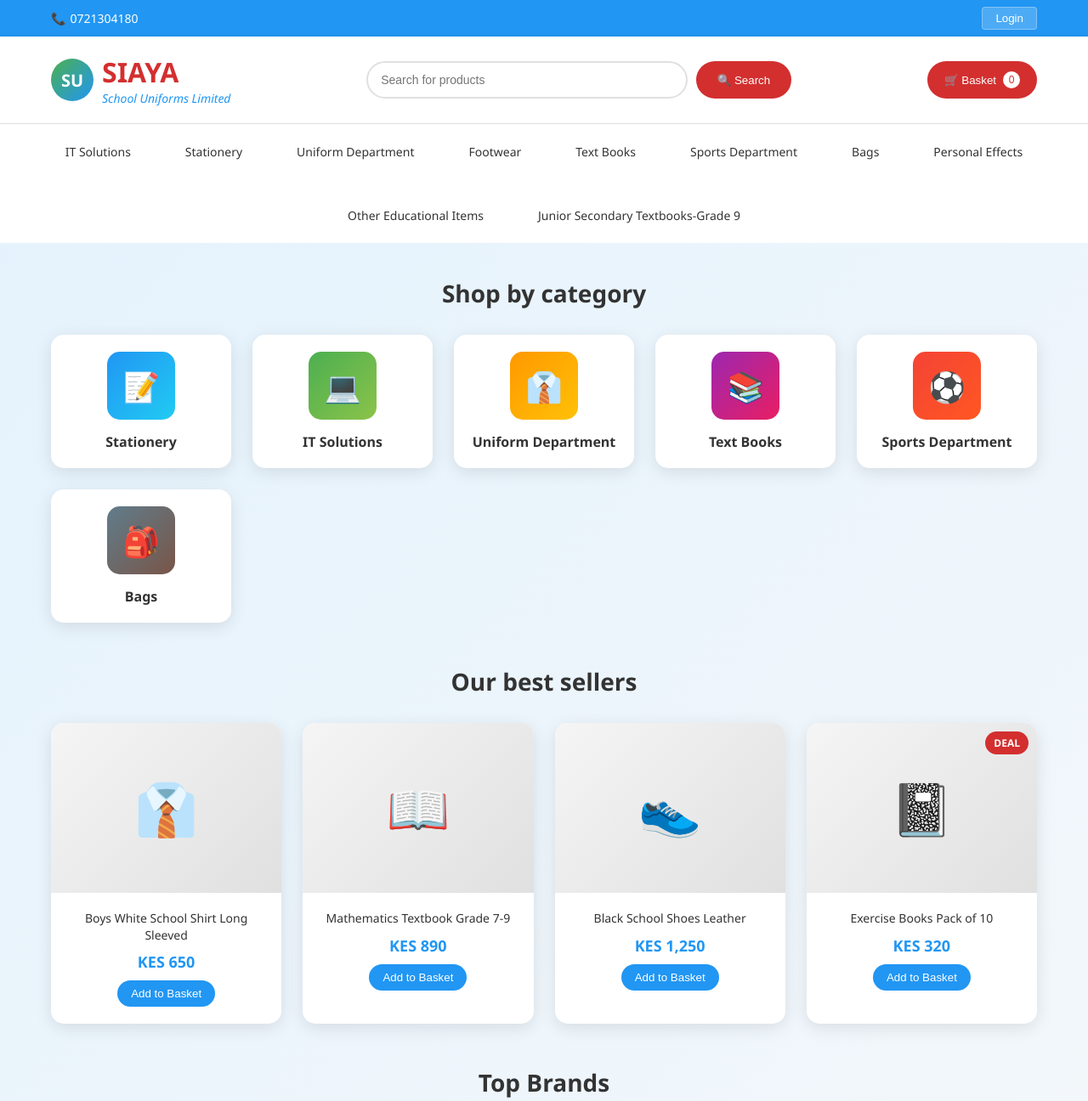
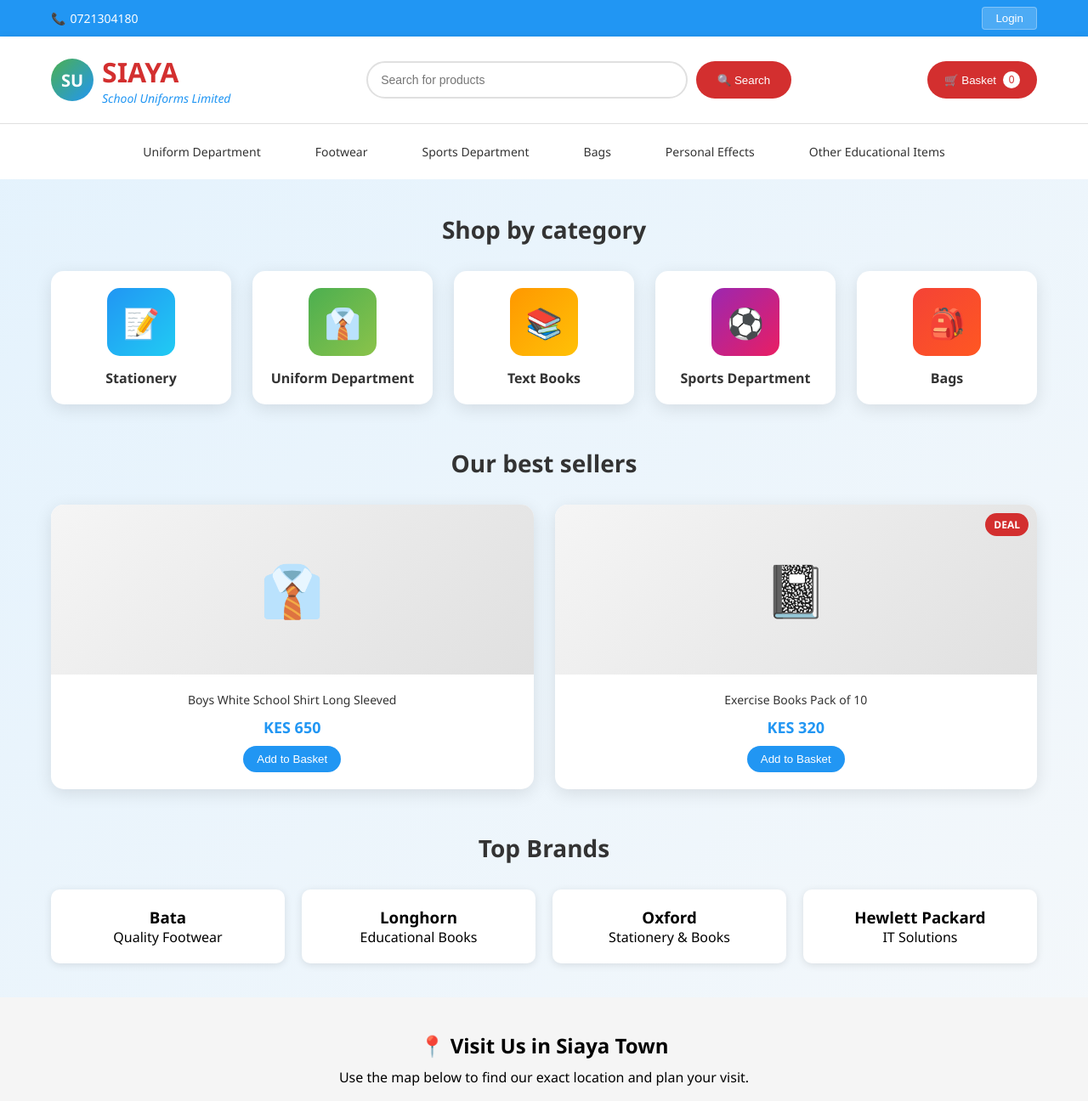
Before and after one commit to ezraoduor/school-uniforms, a plain HTML site: page index.html in a window 1280 px wide. Shown: the top 1296 px of the page at 85% size. Drawn offline with Linux system fonts and the light colour scheme; grey boxes are pictures that could not be loaded.

Commit message:
made additional changes

```diff
--- a/index.html
+++ b/index.html
@@ -45,16 +45,15 @@
   <nav class="nav-menu">
     <div class="container">
       <div class="nav-items">
-        <a href="#" class="nav-item">IT Solutions</a>
-        <a href="#" class="nav-item">Stationery</a>
+
         <a href="#" class="nav-item">Uniform Department</a>
         <a href="#" class="nav-item">Footwear</a>
-        <a href="#" class="nav-item">Text Books</a>
+
         <a href="#" class="nav-item">Sports Department</a>
         <a href="#" class="nav-item">Bags</a>
         <a href="#" class="nav-item">Personal Effects</a>
         <a href="#" class="nav-item">Other Educational Items</a>
-        <a href="#" class="nav-item">Junior Secondary Textbooks-Grade 9</a>
+
       </div>
     </div>
   </nav>
@@ -64,7 +63,7 @@
       <h2 class="section-title">Shop by category</h2>
       <div class="categories-grid">
         <div class="category-card"><div class="category-icon">📝</div><div class="category-title">Stationery</div></div>
-        <div class="category-card"><div class="category-icon">💻</div><div class="category-title">IT Solutions</div></div>
+
         <div class="category-card"><div class="category-icon">👔</div><div class="category-title">Uniform Department</div></div>
         <div class="category-card"><div class="category-icon">📚</div><div class="category-title">Text Books</div></div>
         <div class="category-card"><div class="category-icon">⚽</div><div class="category-title">Sports Department</div></div>
@@ -81,20 +80,7 @@
               <div class="product-price">KES 650</div>
             </div>
           </div>
-          <div class="product-card">
-            <div class="product-image">📖</div>
-            <div class="product-info">
-              <div class="product-name">Mathematics Textbook Grade 7-9</div>
-              <div class="product-price">KES 890</div>
-            </div>
-          </div>
-          <div class="product-card">
-            <div class="product-image">👟</div>
-            <div class="product-info">
-              <div class="product-name">Black School Shoes Leather</div>
-              <div class="product-price">KES 1,250</div>
-            </div>
-          </div>
+
           <div class="product-card">
             <div class="product-image">📓</div>
             <div class="deal-badge">DEAL</div>
```
